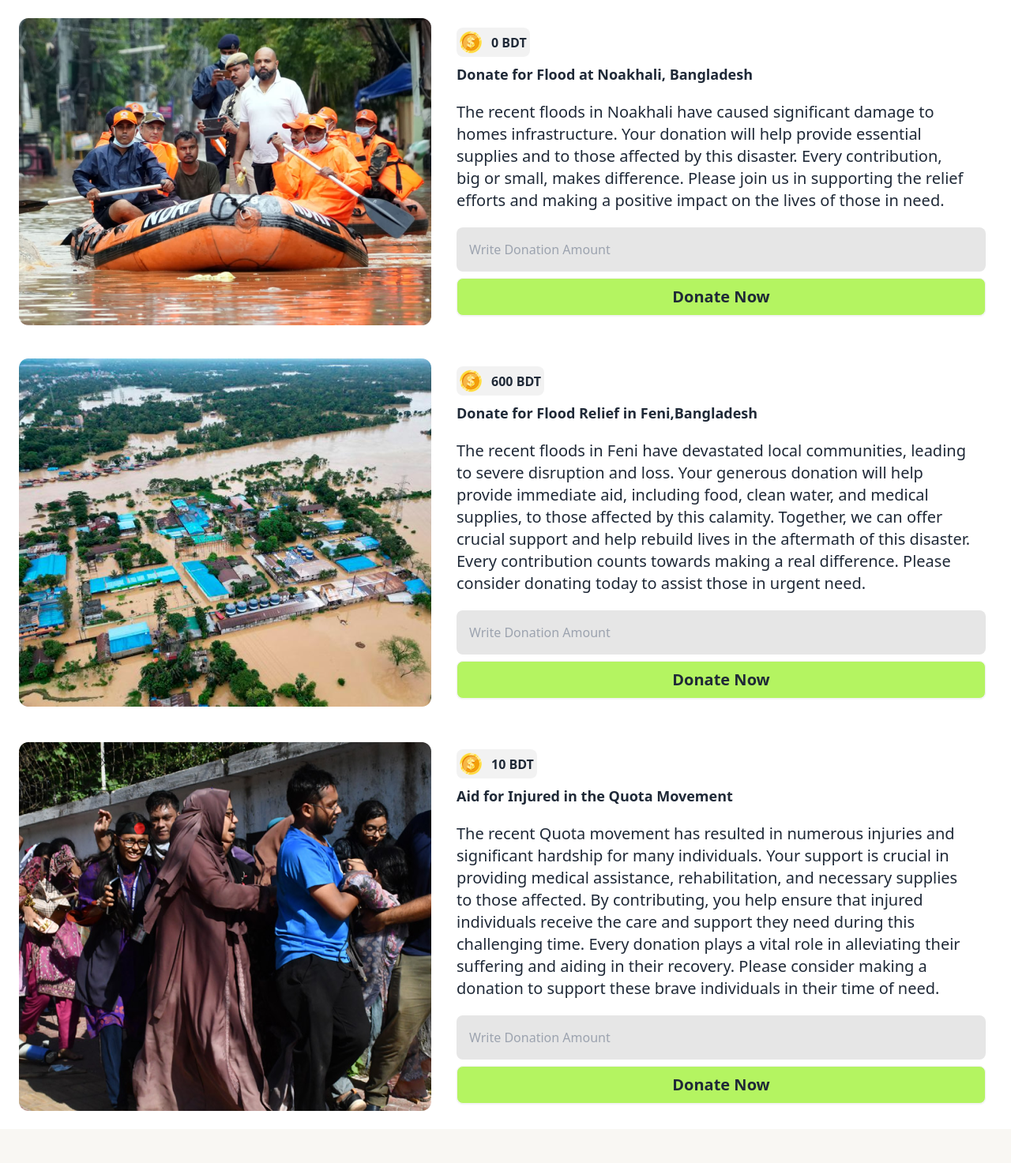
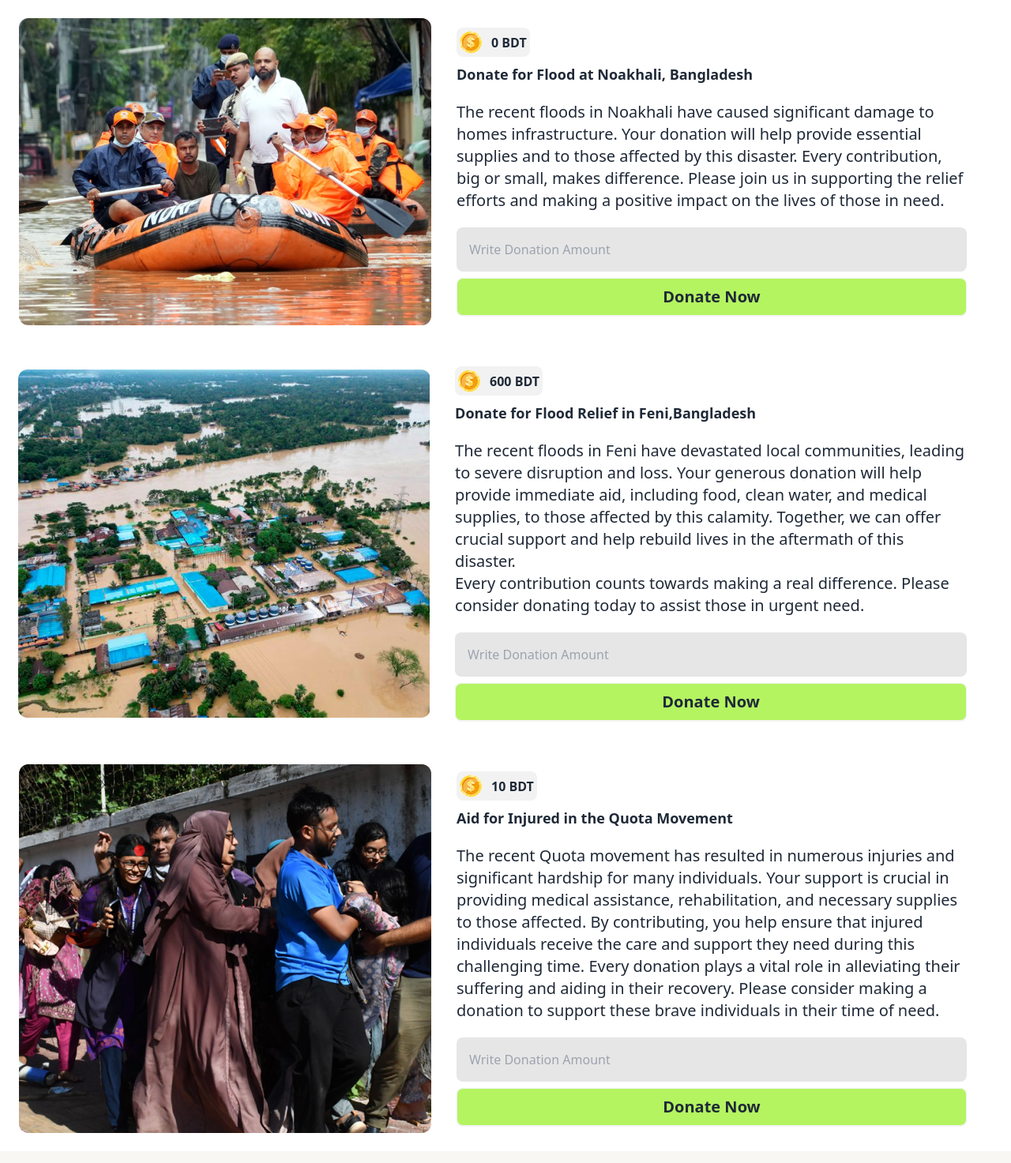
Before and after one commit to mehedipro3/Assignment-05, a plain HTML site: page index.html in a window 1280 px wide. Shown: the part 237-1710 px from the top of the page at 79% size. Drawn offline with nearby package versions, Linux system fonts and the light colour scheme.

Commit message:
Completed The Problem

```diff
--- a/index.html
+++ b/index.html
@@ -40,10 +40,11 @@
     <!-- donation part -->
 
     <section id="donation-part">
+
       <!-- table no - 01  -->
-      <div class="card card-side">
+      <div class="card md:card-side pr-6">
         <figure>
-          <img class="pl-6" src="assets/noakhali.png" alt="">
+          <img class="pl-6 " src="assets/noakhali.png" alt="">
         </figure>
         <div class="card-body">
           <div class="flex font-bold gap-3 bg-[#1111110D] w-max p-1 items-center rounded-lg">
@@ -70,7 +71,7 @@
 
       <!-- table no - 02  -->
 
-      <div class="card card-side ">
+      <div class="card md:card-side pr-6 ">
         <figure>
           <img class="pl-6 w-auto" src="assets/feni.png" alt="">
         </figure>
@@ -98,7 +99,7 @@
 
       <!-- table no - 03  -->
 
-      <div class="card card-side">
+      <div class="card md:card-side pr-6">
         <figure>
           <img class="pl-6" src="assets/quota-protest.png" alt="">
         </figure>
```
